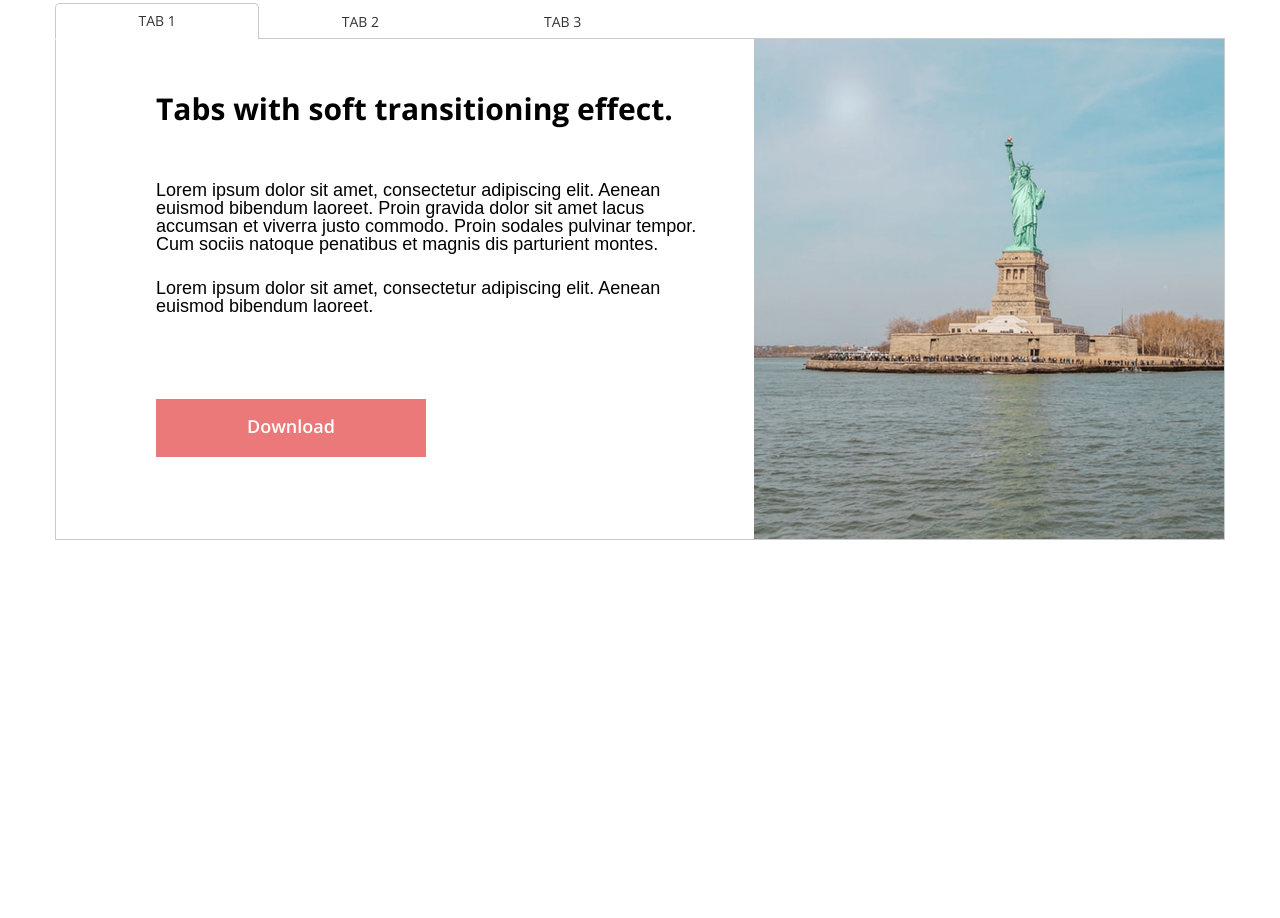
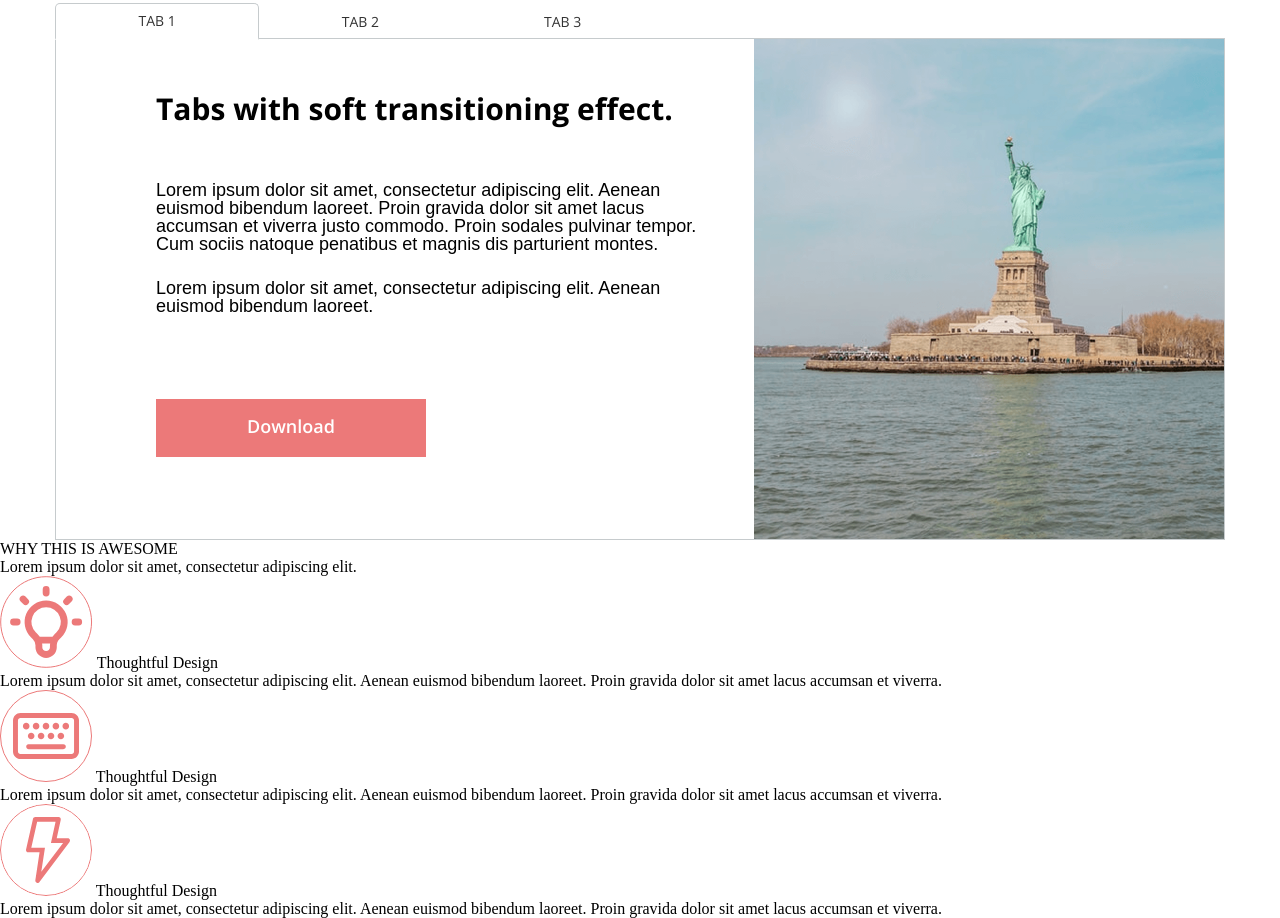
Before and after one commit to Romashko58/lessons, a plain HTML site: page lesson-10 course_work/index.html in a window 1280 px wide. Shown: the part 1290-2208 px from the top of the page. Before the commit the page ends 1830 px from the top, so only its background shows below. Drawn offline with Linux system fonts and the light colour scheme; a web font is replaced by a local one.

Commit message:
feat: creat markup for section about

```diff
--- a/lesson-10 course_work/index.html
+++ b/lesson-10 course_work/index.html
@@ -98,7 +98,7 @@
                      bibendum laoreet.</p>
                   <a href="#" download class="tab-content__btn">Download</a>
                </div>
-               <img class="tab-content__img" src="image/tab-1.png" alt="">
+               <img class="tab-content__img" src="image/tab-1.png" alt="tab image">
             </div>
             <div class="tab-content" id="tab2">
                <div class="tab-content__wrap">
@@ -110,7 +110,7 @@
                      bibendum laoreet.</p>
                   <a href="#" download class="tab-content__btn">Download</a>
                </div>
-               <img class="tab-content__img" src="image/tab-2.jpg" alt="">
+               <img class="tab-content__img" src="image/tab-2.jpg" alt="tab image">
             </div>
             <div class="tab-content" id="tab3">
                <div class="tab-content__wrap">
@@ -122,7 +122,33 @@
                      bibendum laoreet.</p>
                   <a href="#" download class="tab-content__btn">Download</a>
                </div>
-               <img class="tab-content__img" src="image/tab-3.jpg" alt="">
+               <img class="tab-content__img" src="image/tab-3.jpg" alt="tab image">
+            </div>
+         </div>
+      </section>
+      <section class="about">
+         <div class="about__wrap">
+            <span class="about__title">WHY THIS IS AWESOME</span>
+            <p class="about__text">Lorem ipsum dolor sit amet, consectetur adipiscing elit.</p>
+            <div class="about__cards">
+               <div class="about-cards__card">
+                  <img class="card__img" src="image/about_icon_1.svg" alt="about icon">
+                  <span class="card__title">Thoughtful Design</span>
+                  <p class="card__text">Lorem ipsum dolor sit amet, consectetur adipiscing elit. Aenean euismod bibendum
+                     laoreet. Proin gravida dolor sit amet lacus accumsan et viverra.</p>
+               </div>
+               <div class="about-cards__card">
+                  <img class="card__img" src="image/about_icon_2.svg" alt="about icon">
+                  <span class="card__title">Thoughtful Design</span>
+                  <p class="card__text">Lorem ipsum dolor sit amet, consectetur adipiscing elit. Aenean euismod bibendum
+                     laoreet. Proin gravida dolor sit amet lacus accumsan et viverra.</p>
+               </div>
+               <div class="about-cards__card">
+                  <img class="card__img" src="image/about_icon_3.svg" alt="about icon">
+                  <span class="card__title">Thoughtful Design</span>
+                  <p class="card__text">Lorem ipsum dolor sit amet, consectetur adipiscing elit. Aenean euismod bibendum
+                     laoreet. Proin gravida dolor sit amet lacus accumsan et viverra.</p>
+               </div>
             </div>
          </div>
       </section>
```
Also changed, not shown: lesson-10 course_work/image/about_icon_1.svg (added), lesson-10 course_work/image/about_icon_2.svg (added), lesson-10 course_work/image/about_icon_3.svg (added).
